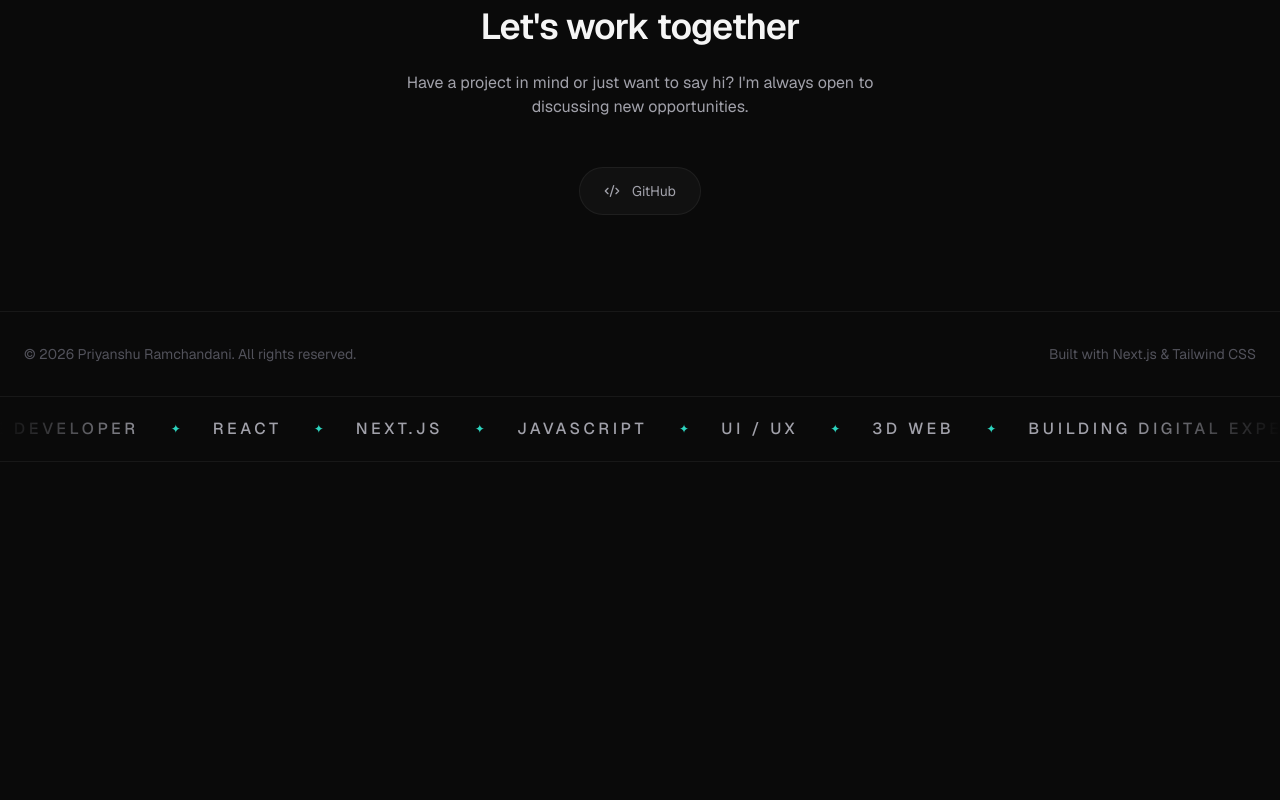
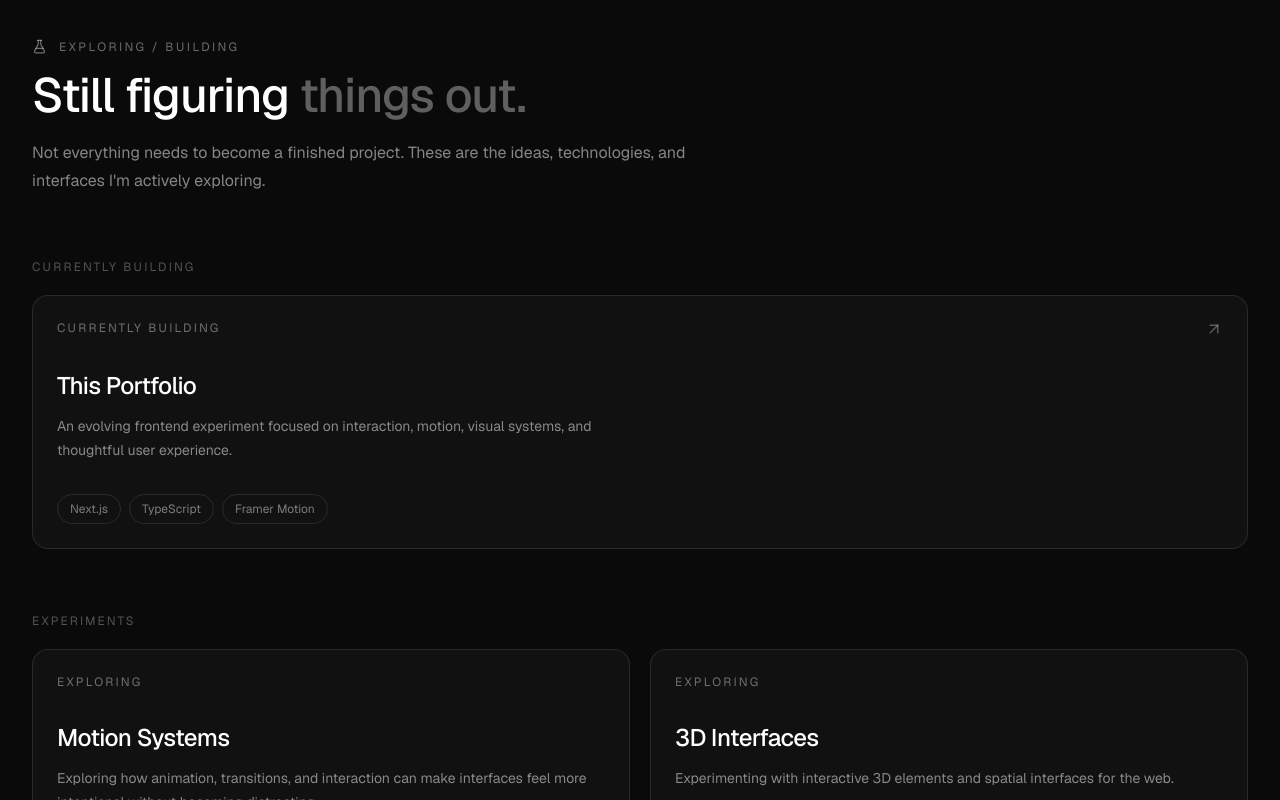
Before and after one commit to priyanshu-0911/priyanshu-portfolio, a Next.js app: page / in a window 1280 px wide. Shown: the part 6240-7040 px from the top of the page. Before the commit the page ends 6702 px from the top, so only its background shows below. Built offline with nearby package versions, Linux system fonts and the light colour scheme.

Commit message:
Stage 6 done with small integrated steps

```diff
--- a/src/app/page.tsx
+++ b/src/app/page.tsx
@@ -10,6 +10,7 @@ import { ScrollProgress } from "@/components/ScrollProgress";
 import { CursorGlow } from "@/components/CursorGlow";
 import { SkillTicker } from "@/components/SkillTicker";
 import { WhatIBuild } from "@/components/WhatIBuild";
+import { ExperimentsSection } from "@/components/ExperimentsSection";
 
 export default function Home() {
   return (
@@ -21,6 +22,7 @@ export default function Home() {
         <WhatIBuild />
         <AboutSection />
         <InteractiveStack />
+        <ExperimentsSection />
         <ContactSection />
       </main>
       <Footer />
--- /dev/null
+++ b/src/components/ExperimentsSection.tsx
@@ -0,0 +1,154 @@
+"use client";
+
+import { motion } from "framer-motion";
+import { ArrowUpRight, FlaskConical } from "lucide-react";
+import {
+  currentlyBuilding,
+  experiments,
+  type Experiment,
+} from "@/data/experiments";
+
+const statusLabel: Record<Experiment["status"], string> = {
+  building: "Currently building",
+  exploring: "Exploring",
+  shipped: "Shipped",
+};
+
+function ExperimentCard({
+  experiment,
+  index,
+}: {
+  experiment: Experiment;
+  index: number;
+}) {
+  const content = (
+    <motion.article
+      initial={{ opacity: 0, y: 24 }}
+      whileInView={{ opacity: 1, y: 0 }}
+      viewport={{ once: true, margin: "-80px" }}
+      transition={{ duration: 0.5, delay: index * 0.08 }}
+      whileHover={{ y: -4 }}
+      className="group relative h-full overflow-hidden rounded-2xl border border-white/10 bg-white/[0.03] p-6 transition-colors duration-300 hover:border-white/20 hover:bg-white/[0.05]"
+    >
+      <div className="mb-8 flex items-start justify-between gap-4">
+        <span className="text-xs uppercase tracking-[0.18em] text-white/40">
+          {statusLabel[experiment.status]}
+        </span>
+
+        {experiment.href && (
+          <ArrowUpRight
+            size={18}
+            className="text-white/30 transition-all duration-300 group-hover:-translate-y-1 group-hover:translate-x-1 group-hover:text-white"
+          />
+        )}
+      </div>
+
+      <h3 className="text-2xl font-medium tracking-tight text-white">
+        {experiment.title}
+      </h3>
+
+      <p className="mt-3 max-w-xl text-sm leading-6 text-white/50">
+        {experiment.description}
+      </p>
+
+      <div className="mt-8 flex flex-wrap gap-2">
+        {experiment.technologies.map((technology) => (
+          <span
+            key={technology}
+            className="rounded-full border border-white/10 px-3 py-1.5 text-xs text-white/45"
+          >
+            {technology}
+          </span>
+        ))}
+      </div>
+    </motion.article>
+  );
+
+  if (experiment.href) {
+    return (
+      <a
+        href={experiment.href}
+        target="_blank"
+        rel="noopener noreferrer"
+        className="block h-full"
+      >
+        {content}
+      </a>
+    );
+  }
+
+  return content;
+}
+
+export function ExperimentsSection() {
+  return (
+    <section
+      id="experiments"
+      className="relative overflow-hidden py-24 sm:py-32"
+    >
+      <div className="mx-auto max-w-7xl px-6 lg:px-8">
+        {/* Section heading */}
+        <motion.div
+          initial={{ opacity: 0, y: 20 }}
+          whileInView={{ opacity: 1, y: 0 }}
+          viewport={{ once: true }}
+          transition={{ duration: 0.5 }}
+          className="max-w-2xl"
+        >
+          <div className="mb-4 flex items-center gap-3 text-xs uppercase tracking-[0.2em] text-white/40">
+            <FlaskConical size={15} />
+            <span>Exploring / Building</span>
+          </div>
+
+          <h2 className="text-4xl font-medium tracking-tight text-white sm:text-5xl">
+            Still figuring
+            <span className="text-white/35"> things out.</span>
+          </h2>
+
+          <p className="mt-5 text-base leading-7 text-white/50">
+            Not everything needs to become a finished project. These are the
+            ideas, technologies, and interfaces I&apos;m actively exploring.
+          </p>
+        </motion.div>
+
+        {/* Currently building */}
+        {currentlyBuilding.length > 0 && (
+          <div className="mt-16">
+            <div className="mb-5 text-xs uppercase tracking-[0.18em] text-white/30">
+              Currently building
+            </div>
+
+            <div className="grid gap-5">
+              {currentlyBuilding.map((experiment, index) => (
+                <ExperimentCard
+                  key={experiment.id}
+                  experiment={experiment}
+                  index={index}
+                />
+              ))}
+            </div>
+          </div>
+        )}
+
+        {/* Experiments */}
+        {experiments.length > 0 && (
+          <div className="mt-16">
+            <div className="mb-5 text-xs uppercase tracking-[0.18em] text-white/30">
+              Experiments
+            </div>
+
+            <div className="grid gap-5 md:grid-cols-2">
+              {experiments.map((experiment, index) => (
+                <ExperimentCard
+                  key={experiment.id}
+                  experiment={experiment}
+                  index={index}
+                />
+              ))}
+            </div>
+          </div>
+        )}
+      </div>
+    </section>
+  );
+}
--- /dev/null
+++ b/src/data/experiments.ts
@@ -0,0 +1,43 @@
+export type ExperimentStatus = "building" | "exploring" | "shipped";
+
+export type Experiment = {
+  id: string;
+  title: string;
+  description: string;
+  status: ExperimentStatus;
+  technologies: string[];
+  href?: string;
+  featured?: boolean;
+};
+
+export const currentlyBuilding: Experiment[] = [
+  {
+    id: "portfolio",
+    title: "This Portfolio",
+    description:
+      "An evolving frontend experiment focused on interaction, motion, visual systems, and thoughtful user experience.",
+    status: "building",
+    technologies: ["Next.js", "TypeScript", "Framer Motion"],
+    href: "https://github.com/priyanshu-0911/priyanshu-portfolio",
+    featured: true,
+  },
+];
+
+export const experiments: Experiment[] = [
+  {
+    id: "motion",
+    title: "Motion Systems",
+    description:
+      "Exploring how animation, transitions, and interaction can make interfaces feel more intentional without becoming distracting.",
+    status: "exploring",
+    technologies: ["Framer Motion", "GSAP"],
+  },
+  {
+    id: "3d-ui",
+    title: "3D Interfaces",
+    description:
+      "Experimenting with interactive 3D elements and spatial interfaces for the web.",
+    status: "exploring",
+    technologies: ["React Three Fiber", "Drei"],
+  },
+];
```
